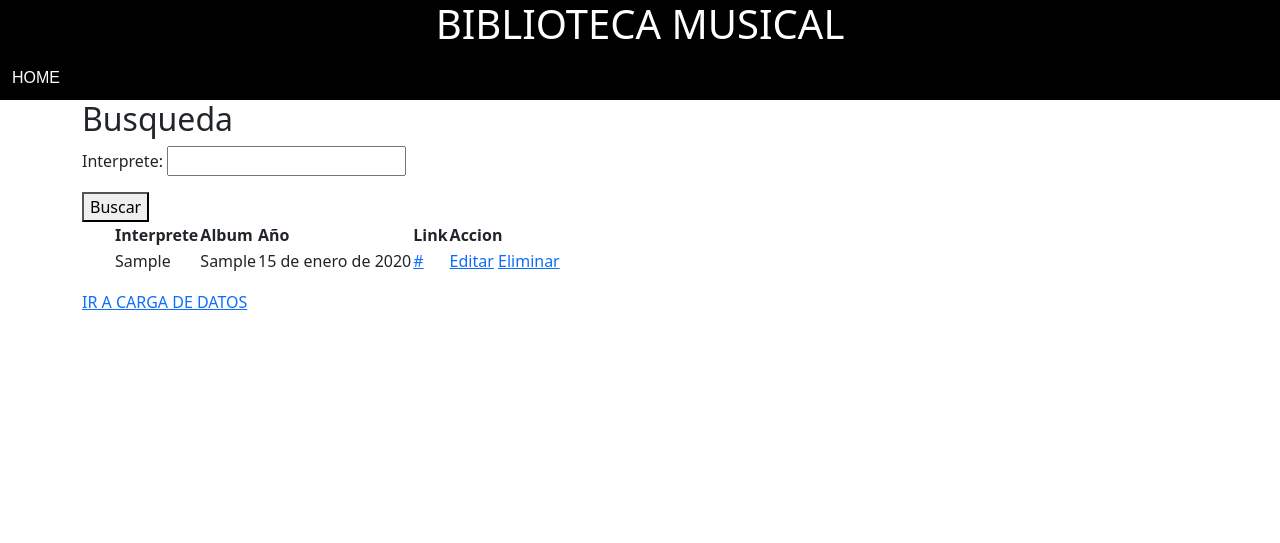
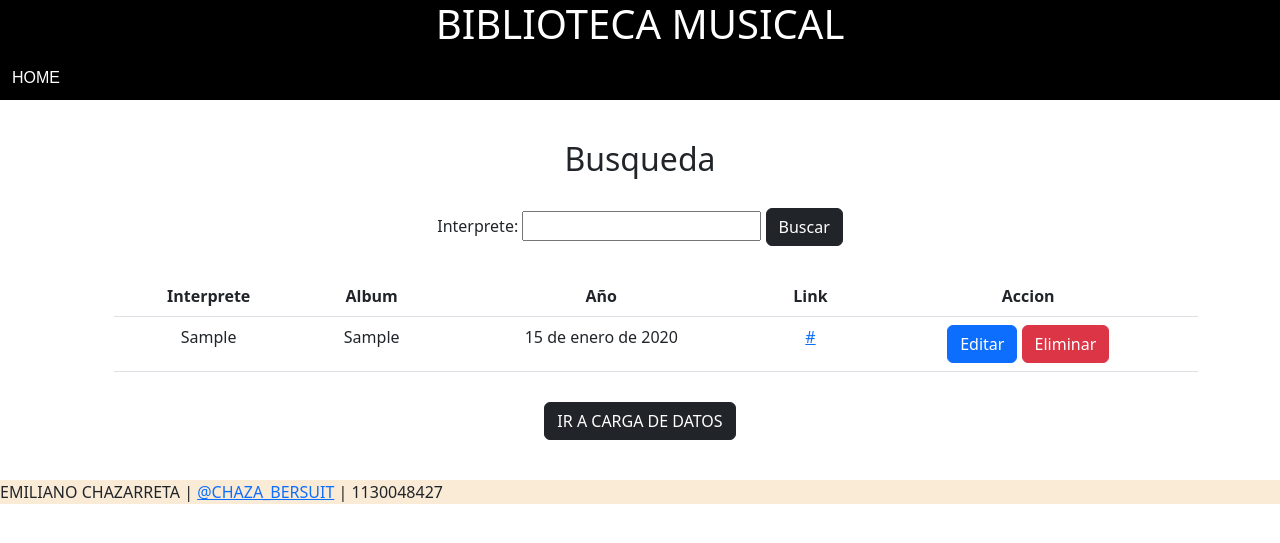
Before and after one commit to chazabersuit/ENTREGA1_CHAZARRETA, a Django app: page /busqueda/ in a window 1280 px wide. Shown: the top 543 px of the page. Run offline with Django 4.2, Linux system fonts and the light colour scheme; tables that the repository leaves empty hold one stand-in row (values such as "Sample post").

Commit message:
Se mejora estilo

```diff
--- a/datos/static/biblioteca_musical.css
+++ b/datos/static/biblioteca_musical.css
@@ -1,4 +1,8 @@
 /* INICIO MENU DESPLEGABLE */
+
+html {
+    margin: 0;
+}
 
 .index_div {
     background-color: #000;
@@ -56,3 +60,33 @@ ol {
 
 
 /* FIN MENU DESPLEGABLE */
+
+
+/* MAIN */
+
+.main {
+    text-align: center;
+    padding: 20px;
+    margin: 20px;
+}
+
+
+/* FOOTER */
+
+.footer {
+    background-color: antiquewhite;
+}
+
+.div_tabla {
+    margin: 30px 0;
+}
+
+.div_ingreso {
+    margin: 30px;
+    text-align: center;
+}
+
+.div_ingreso_hijo {
+    width: 30%;
+    margin: 0 auto;
+}
--- a/datos/template/base.html
+++ b/datos/template/base.html
@@ -40,6 +40,11 @@
     <div class="container main">
         {% block centro_web%} {% endblock%}
     </div>
+    <footer>
+        <div class="footer">
+            EMILIANO CHAZARRETA | <a href="https://www.instagram.com/chaza_bersuit/" target="_blank">@CHAZA_BERSUIT</a> | 1130048427
+        </div>
+    </footer>
 </body>
 
 </html>
--- a/datos/template/busqueda.html
+++ b/datos/template/busqueda.html
@@ -4,45 +4,43 @@
     <div class="div_ingreso">
         <form action={% url 'busqueda' %}>
             {{formulario_busqueda}}
-            <p></p>
-            <button>Buscar</button>
+            <button class="btn btn-dark">Buscar</button>
         </form>
     </div>
 </div>
 
-
 <div class="div_tabla">
     {% if listado_busqueda %}
     <ul>
-        <table>
+        <table class="table">
             <tr>
-                <th scope="col" class="table_index"><strong>Interprete</strong></th>
-                <th scope="col" class="table_index"><strong>Album</strong></th>
-                <th scope="col" class="table_index"><strong>Año</strong></th>
-                <th scope="col" class="table_index"><strong>Link</strong></th>
-                <th scope="col" class="table_index"><strong>Accion</strong></th>
+                <th scope="col"><strong>Interprete</strong></th>
+                <th scope="col"><strong>Album</strong></th>
+                <th scope="col"><strong>Año</strong></th>
+                <th scope="col"><strong>Link</strong></th>
+                <th scope="col"><strong>Accion</strong></th>
             </tr>
             {% for objeto in listado_busqueda %}
             <tr>
-                <td class="table_index">{{objeto.interprete}}</td>
-                <td class="table_index">{{objeto.album}}</td>
-                <td class="table_index">{{objeto.año}}</td>
-                <td class="table_index">
+                <td>{{objeto.interprete}}</td>
+                <td>{{objeto.album}}</td>
+                <td>{{objeto.año}}</td>
+                <td>
                     <a href={{objeto.link}} target="_blank">{{objeto.link}}</a></td>
                 <td>
-                    <a href={% url 'editar' objeto.id %}>Editar</a>
-                    <a href={% url 'eliminar' objeto.id %}>Eliminar</a>
+                    <a href={% url 'editar' objeto.id %} class="btn btn-primary">Editar</a>
+                    <a href={% url 'eliminar' objeto.id %} class="btn btn-danger">Eliminar</a>
                 </td>
             </tr>
             {% endfor %}
         </table>
     </ul>
     {% else %}
-    <p>No hay datos</p>
-    {% endif %}
+    <p>No hay datos :(</p>
+    <a href={% url 'busqueda' %} class="btn btn-secondary">MOSTRAR LISTADO</a> {% endif %}
 </div>
 
 
 <div class="boton_link">
-    <a href={% url 'index' %}>IR A CARGA DE DATOS</a>
+    <a href={% url 'cargar' %} class="btn btn-dark">IR A CARGA DE DATOS</a>
 </div> {% endblock %}
```
Also changed, not shown: datos/template/cargar.html (+7 -6 lines), datos/template/editar.html (+5 -6 lines).
